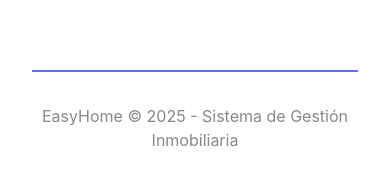
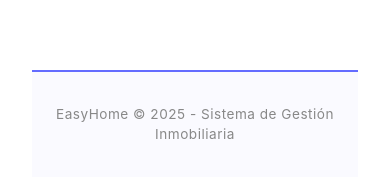
Before and after one commit to metodosformalesds/t3_mfds_2025, a React app in the folder easyhome-frontend/: page / in a window 390 px wide. Shown: the part 819-1004 px from the top of the page. Built offline with nearby package versions, Linux system fonts and the light colour scheme; the HTML template or start-up script is replaced by a standard one.

Commit message:
feat: add Footer and Header styles for improved layout and design

```diff
--- /dev/null
+++ b/easyhome-frontend/src/assets/styles/Footer.css
@@ -0,0 +1,24 @@
+.app-footer {
+  margin-top: 3rem;
+  padding: 2rem 0;
+  border-top: 2px solid #646cff;
+  background: rgba(100, 108, 255, 0.03);
+  color: #888;
+}
+
+.app-footer p {
+  margin: 0;
+  font-size: 0.95rem;
+  letter-spacing: 0.5px;
+}
+
+@media (max-width: 768px) {
+  .app-footer {
+    padding: 1.5rem 0;
+    margin-top: 2rem;
+  }
+
+  .app-footer p {
+    font-size: 0.85rem;
+  }
+}
--- /dev/null
+++ b/easyhome-frontend/src/assets/styles/Header.css
@@ -0,0 +1,47 @@
+.app-header {
+  padding: 2rem 0;
+  border-bottom: 2px solid #646cff;
+  margin-bottom: 2rem;
+  background: rgba(100, 108, 255, 0.03);
+}
+
+.app-header h1 {
+  margin: 0;
+  font-size: 3rem;
+  background: linear-gradient(135deg, #646cff 0%, #535bf2 100%);
+  -webkit-background-clip: text;
+  -webkit-text-fill-color: transparent;
+  background-clip: text;
+  animation: fadeIn 0.6s ease-in;
+}
+
+.app-header p {
+  margin-top: 0.5rem;
+  font-size: 1.2rem;
+  color: #888;
+}
+
+@keyframes fadeIn {
+  from {
+    opacity: 0;
+    transform: translateY(-10px);
+  }
+  to {
+    opacity: 1;
+    transform: translateY(0);
+  }
+}
+
+@media (max-width: 768px) {
+  .app-header h1 {
+    font-size: 2rem;
+  }
+
+  .app-header p {
+    font-size: 1rem;
+  }
+
+  .app-header {
+    padding: 1.5rem 0;
+  }
+}
--- a/easyhome-frontend/src/components/layout/Footer.jsx
+++ b/easyhome-frontend/src/components/layout/Footer.jsx
@@ -1,3 +1,5 @@
+import '../../assets/styles/Footer.css'
+
 function Footer() {
   return (
     <footer className="app-footer">
--- a/easyhome-frontend/src/components/layout/Header.jsx
+++ b/easyhome-frontend/src/components/layout/Header.jsx
@@ -1,3 +1,5 @@
+import '../../assets/styles/Header.css'
+
 function Header() {
   return (
     <header className="app-header">
```
